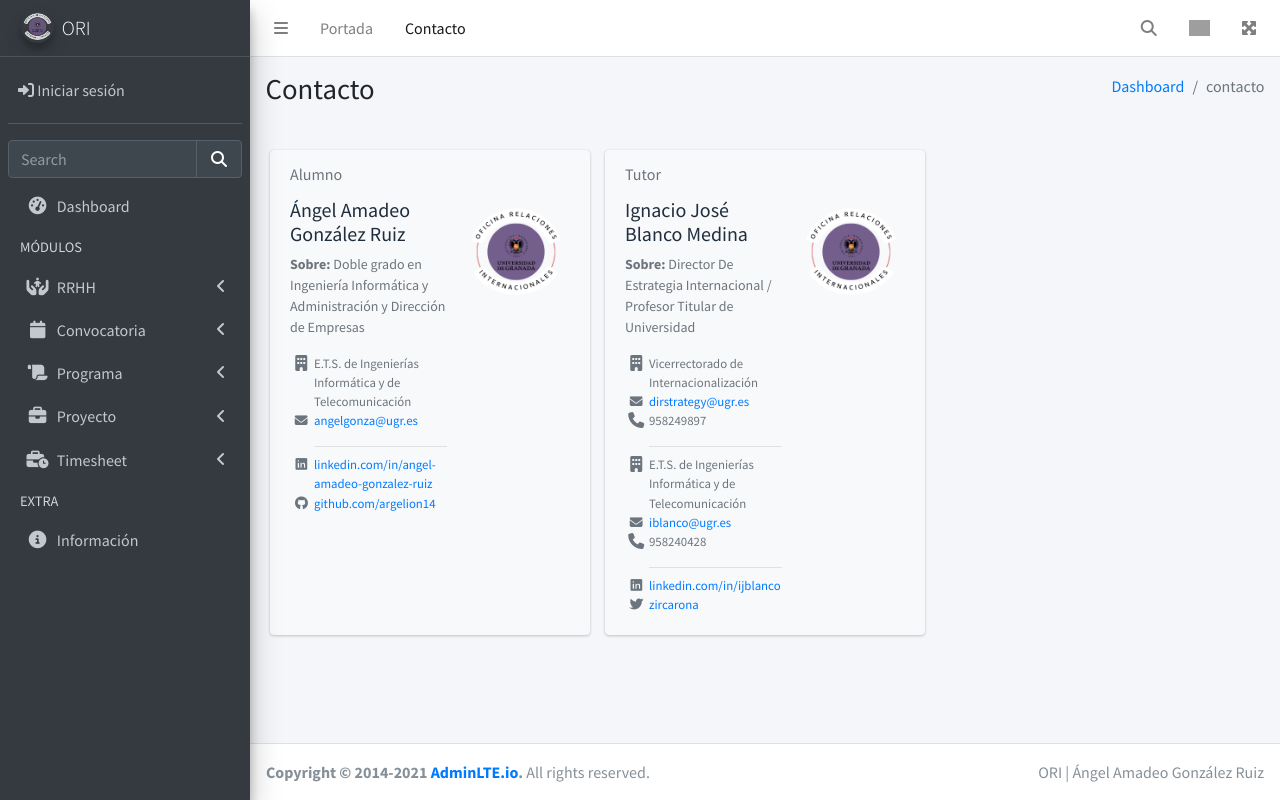
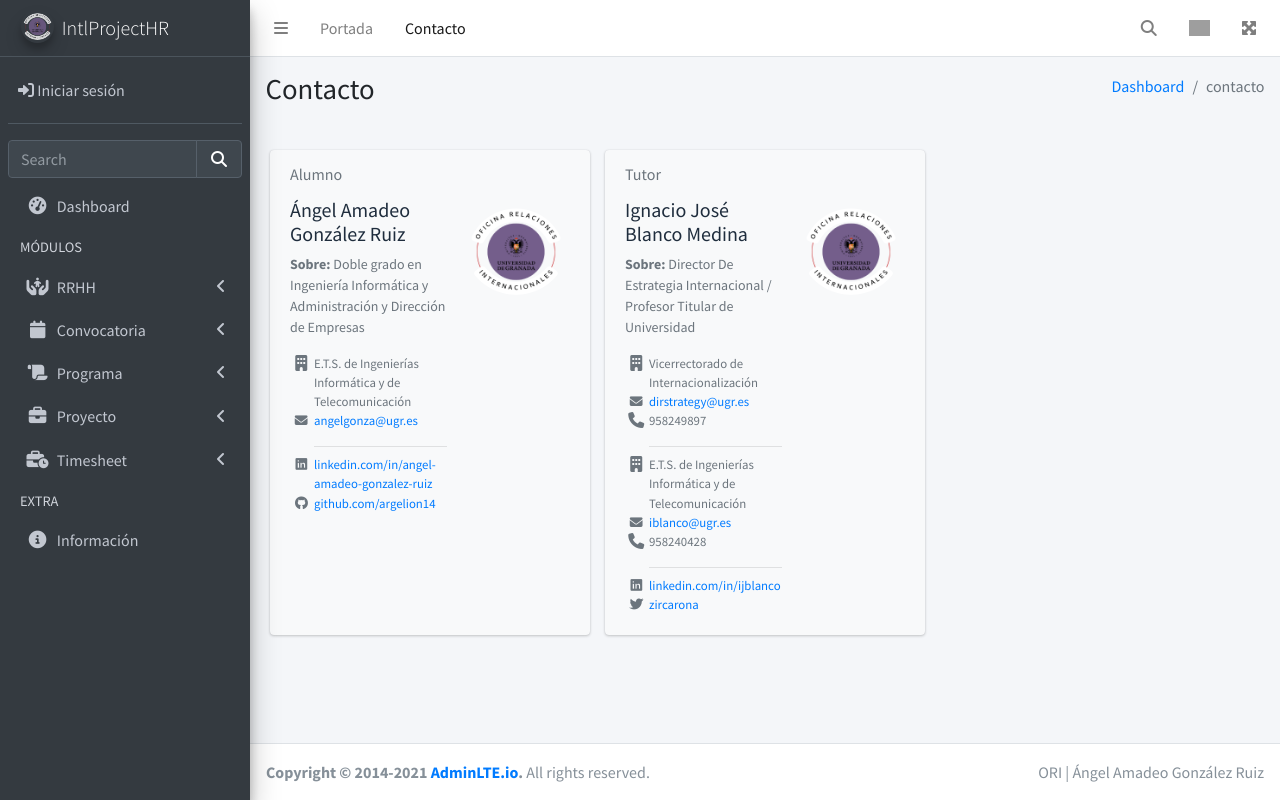
Before and after one commit to argelion14/TFG-angel-amadeo-gonzalez-ruiz, a Django app: page /contacto/ in a window 1280 px wide. Run offline with Django 3.2, Linux system fonts and the light colour scheme; some libraries are stand-ins or nearby versions; grey boxes are pictures that could not be loaded.

Commit message:
Actualización nombre de la aplicacion

```diff
--- a/ori/templates/base.html
+++ b/ori/templates/base.html
@@ -123,7 +123,7 @@
       <a title="dashboard" href="{% url 'dashboard' %}" class="brand-link">
         <img title="dashboard" src="{% static 'img/Logo_ORI.png' %}" alt="Logo ORI"
           class="brand-image img-circle elevation-3" style="opacity: .8">
-        <span class="brand-text font-weight-light">ORI</span>
+        <span class="brand-text font-weight-light">IntlProjectHR</span>
       </a>
       <!-- Sidebar -->
       <div class="sidebar">
```
